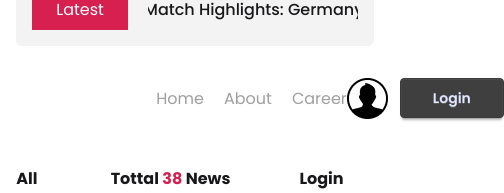
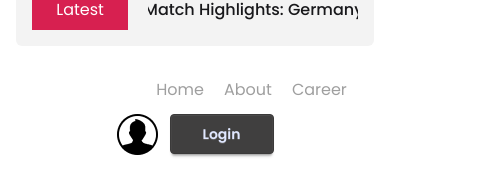
Before and after one commit to Rakibstack/The-Dragon-News, a React (Vite) app: page /category/1 in a window 390 px wide. Shown: the part 187-380 px from the top of the page, 504 px wide, since content can reach past the window. Built offline with nearby package versions, Linux system fonts and the light colour scheme.

Commit message:
make responsive homelayout section.

```diff
--- a/src/Component/Navber.jsx
+++ b/src/Component/Navber.jsx
@@ -4,7 +4,7 @@ import user from '../assets/user.png'
 
 const Navber = () => {
     return (
-        <div className='flex justify-between items-center my-8'>
+        <div className='sm:flex justify-between items-center my-8'>
             <div className=""></div>
             <div className="Nav ml-35">
                 <nav className='flex gap-5 text-accent'>
@@ -13,7 +13,7 @@ const Navber = () => {
                     <NavLink to='/career'>Career</NavLink>
                 </nav>
                 </div>
-            <div className="user flex gap-3">
+            <div className="user flex justify-center mt-3 gap-3">
                 <img src={user} alt="" />
                 <button className='btn btn-primary px-8'>Login</button>
                 </div>
--- a/src/Layout/Homelayout.jsx
+++ b/src/Layout/Homelayout.jsx
@@ -17,8 +17,8 @@ const Homelayout = () => {
                 </section>
                 <section className='w-11/12 mx-auto  '>
                 <Navber></Navber></section>
-            <main className='w-11/12 mx-auto my-12 grid gap-5 grid-cols-12'>
-                <aside className='col-span-3 sticky top-0 h-fit'>
+            <main className='w-11/12 mx-auto my-12 md:grid gap-5 grid-cols-12'>
+                <aside className='col-span-3 md:sticky top-0 h-fit'>
                     <Leftaside></Leftaside>
                 </aside>
                 <section className="main col-span-6">
```
